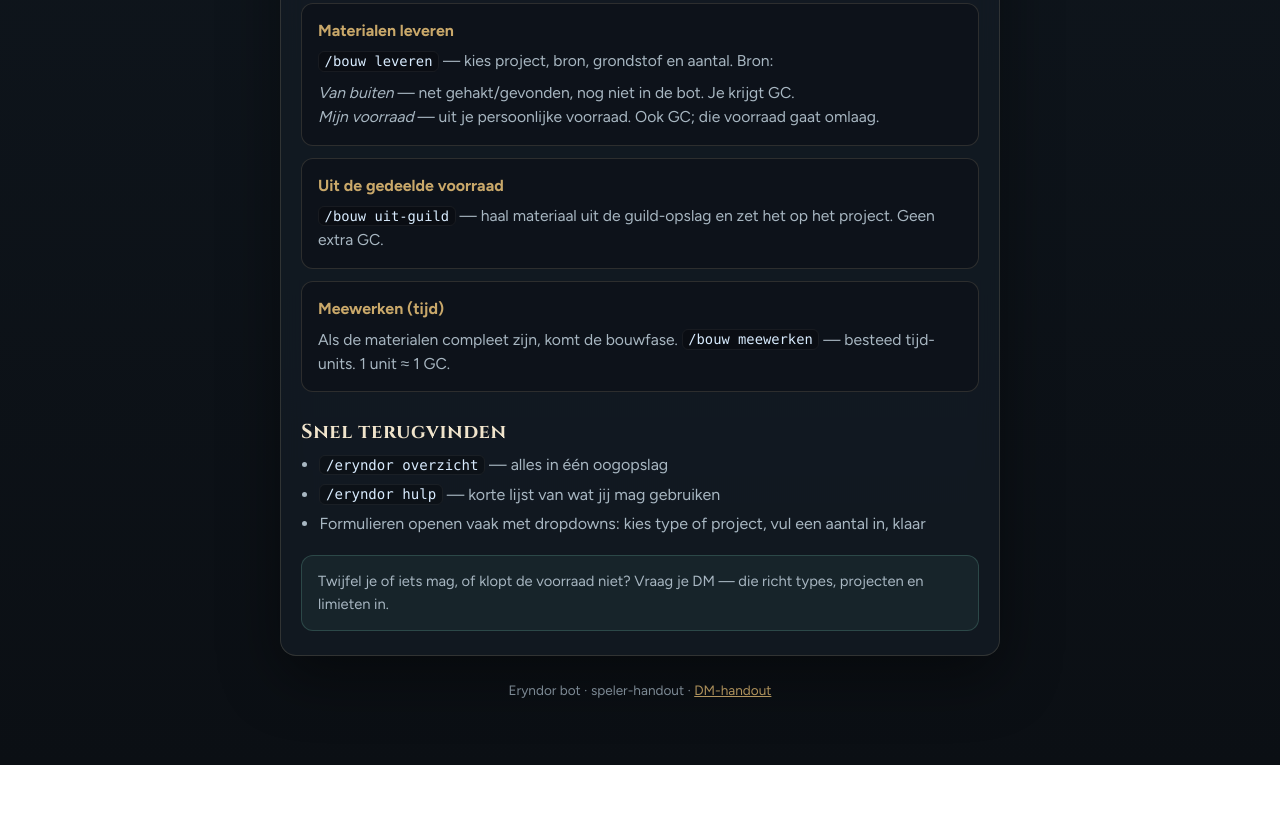
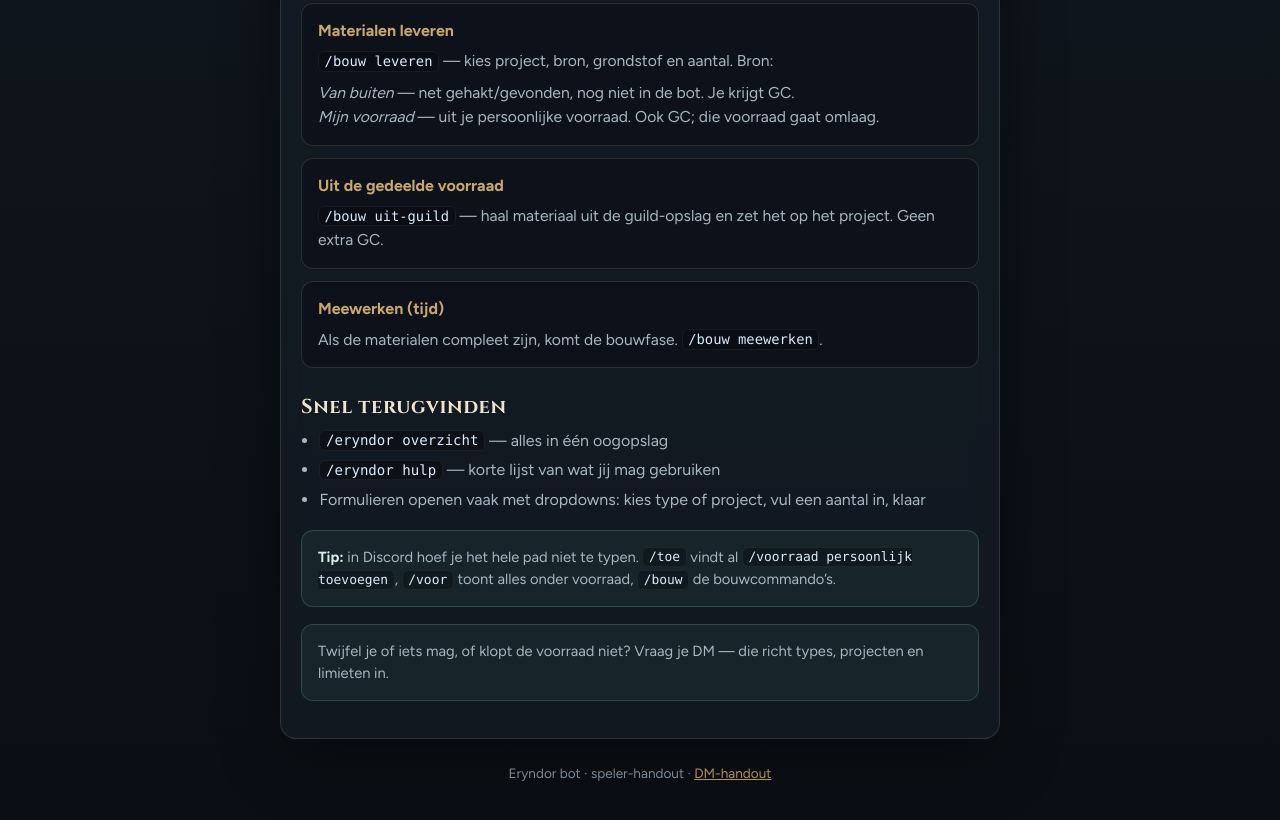
Before and after one commit to V3xillum/eryndor-bot, a website: page docs/handout/spelers.html in a window 1280 px wide. Shown: the part 1638-2458 px from the top of the page. Before the commit the page ends 2403 px from the top, so only its background shows below. Drawn offline with Linux system fonts and the light colour scheme.

Commit message:
Update handout documentation for improved clarity and user guidance
- Revise the "Snel terugvinden" section to include tips for using slash commands in Discord, enhancing user experience.
- Adjust the layout of the note regarding the `/bouw meewerken` command for better readability.
- Update the margin settings for the note class in the HTML to improve visual consistency across the handout.

```diff
--- a/docs/handout/spelers.html
+++ b/docs/handout/spelers.html
@@ -215,7 +215,7 @@
     li { margin: 0.3rem 0; }
 
     .note {
-      margin-top: 1.1rem;
+      margin: 1.1rem 0 0.85rem;
       padding: 0.9rem 1rem;
       border-radius: 12px;
       border: 1px solid rgba(109, 179, 160, 0.25);
@@ -308,7 +308,7 @@
       </div>
       <div class="tile">
         <h3>Meewerken (tijd)</h3>
-        <p>Als de materialen compleet zijn, komt de bouwfase. <code>/bouw meewerken</code> — besteed tijd-units. 1 unit ≈ 1 GC.</p>
+        <p>Als de materialen compleet zijn, komt de bouwfase. <code>/bouw meewerken</code>.</p>
       </div>
 
       <h2>Snel terugvinden</h2>
@@ -317,6 +317,9 @@
         <li><code>/eryndor hulp</code> — korte lijst van wat jij mag gebruiken</li>
         <li>Formulieren openen vaak met dropdowns: kies type of project, vul een aantal in, klaar</li>
       </ul>
+      <div class="note">
+        <strong>Tip:</strong> in Discord hoef je het hele pad niet te typen. <code>/toe</code> vindt al <code>/voorraad persoonlijk toevoegen</code>, <code>/voor</code> toont alles onder voorraad, <code>/bouw</code> de bouwcommando’s.
+      </div>
 
       <div class="note">
         Twijfel je of iets mag, of klopt de voorraad niet? Vraag je DM — die richt types, projecten en limieten in.
```
Also changed, not shown: docs/handout-agent.md (+1 -1 lines).
